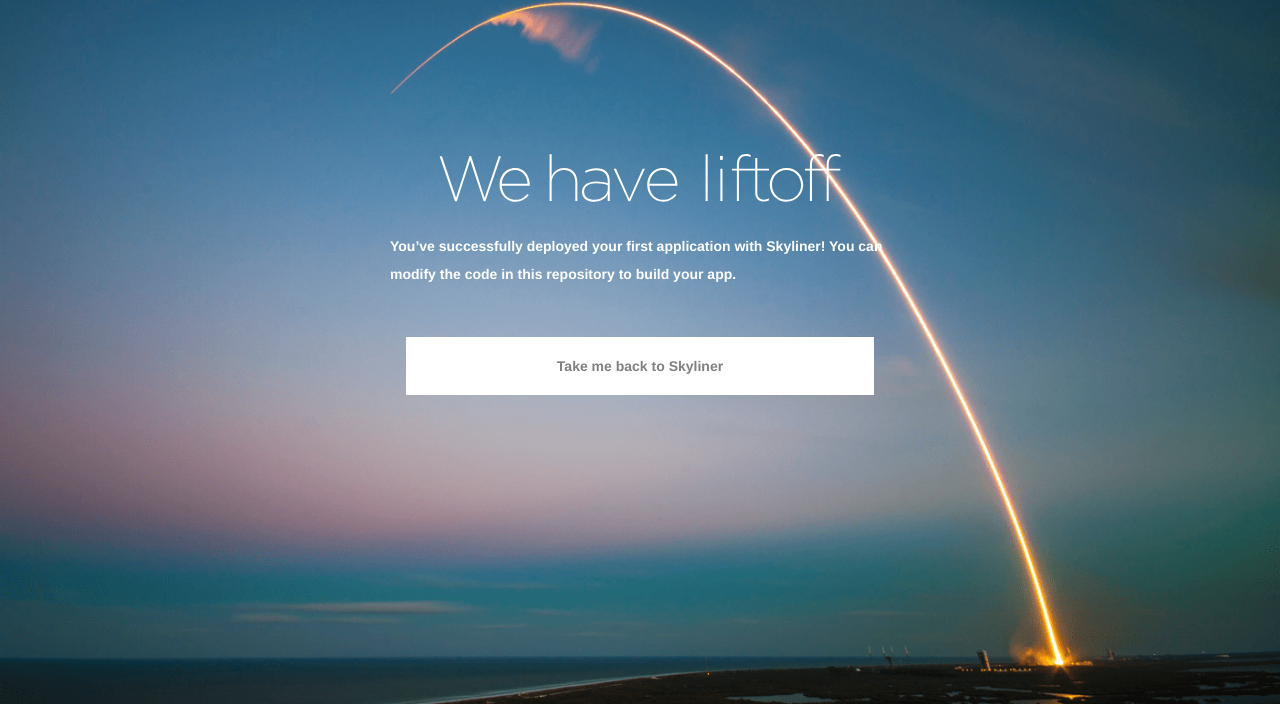
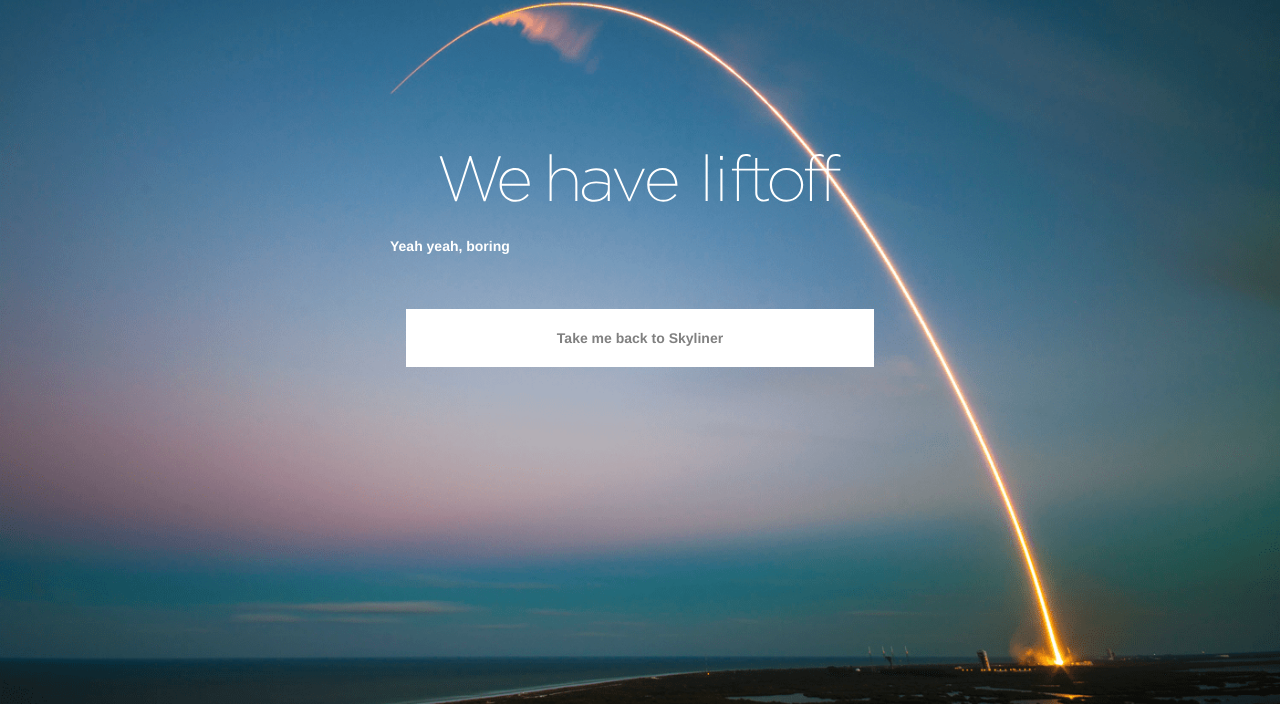
Before and after one commit to enriclluelles/skyliner-sample, a plain HTML site: page assets/index.html in a window 1280 px wide. Shown: the part 96-800 px from the top of the page. Drawn offline with Linux system fonts and the light colour scheme.

Commit message:
To redeploy

```diff
--- a/assets/index.html
+++ b/assets/index.html
@@ -57,8 +57,7 @@ a.button {
 <a href="https://www.skyliner.io/"><img src='logo.svg' id='logo'/></a>
 <img src='headline.svg' id='headline'/>
 <p>
-  You&rsquo;ve successfully deployed your first application with Skyliner!
-  You can modify the code in this repository to build your app.
+Yeah yeah, boring
 </p>
 
 <div>
```
